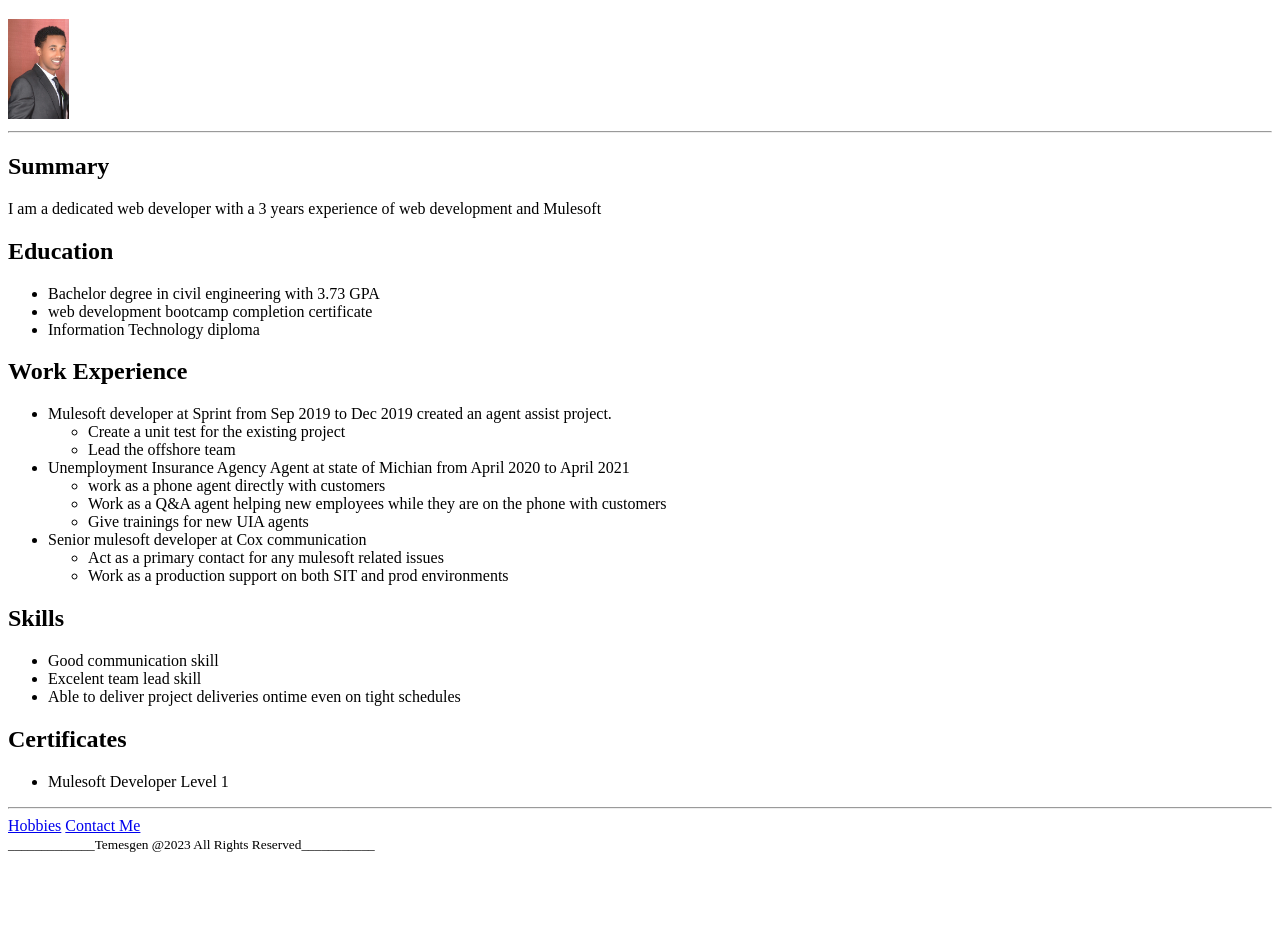
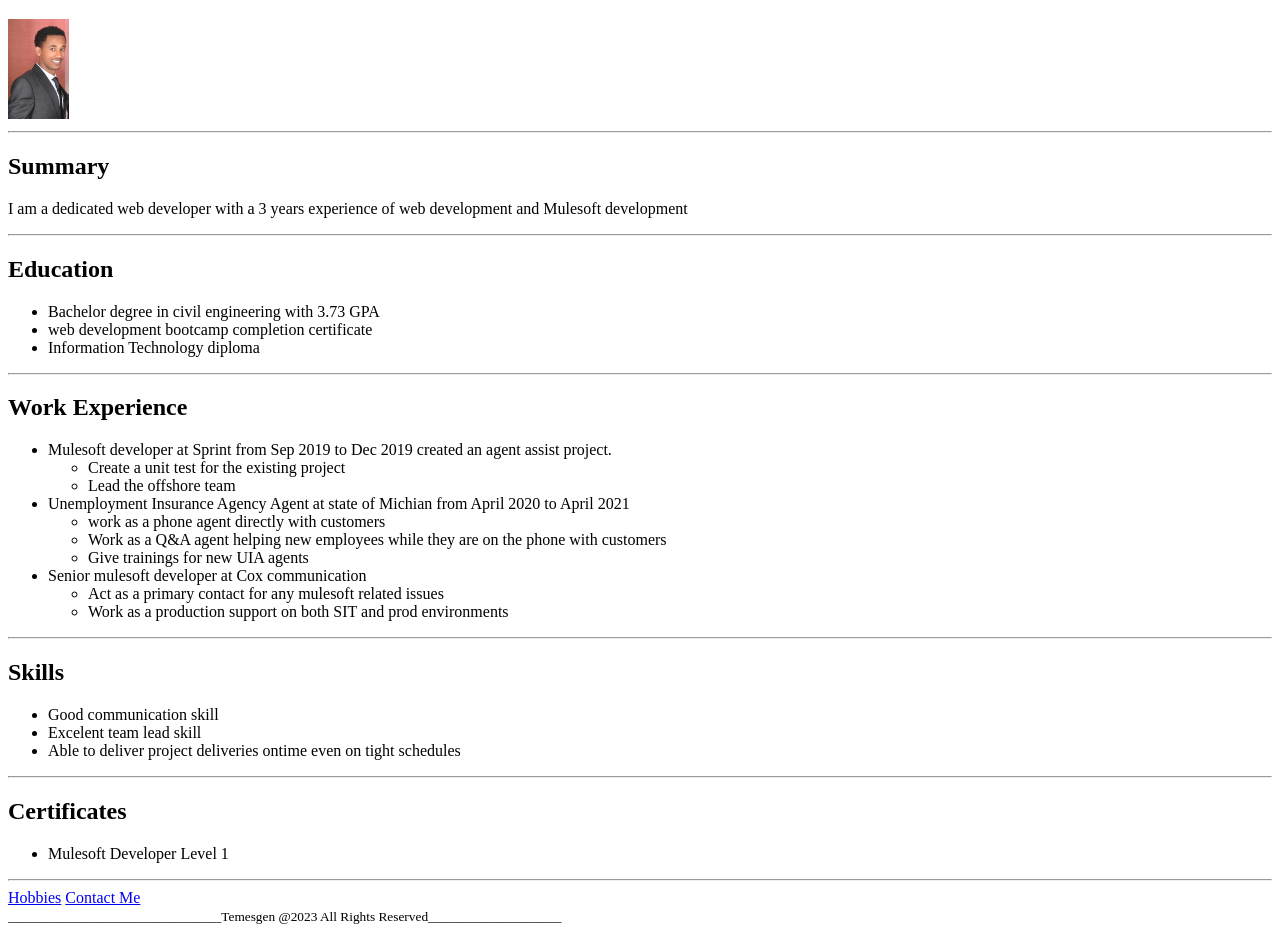
Before and after one commit to talemie/capstone-project1, a plain HTML site: page index.html in a window 1280 px wide. Shown: the part 61-994 px from the top of the page. Before the commit the page ends 922 px from the top, so only its background shows below. Drawn offline with Linux system fonts and the light colour scheme.

Commit message:
Update index.html by adding <hr /> tag

```diff
--- a/index.html
+++ b/index.html
@@ -9,13 +9,15 @@
         <img src="./assests/images/DDC_9414 copy-1-1.jpg" height="100" />
         <hr/>
         <h2>Summary</h2>
-        <p>I am a dedicated web developer with  a 3 years experience of web development and Mulesoft</p>
+        <p>I am a dedicated web developer with  a 3 years experience of web development and Mulesoft development</p>
+        <hr />
         <h2>Education</h2>
         <ul>
             <li>Bachelor degree in civil engineering with 3.73 GPA</li>
             <li>web development bootcamp completion certificate</li>
             <li>Information Technology diploma</li>
         </ul>
+        <hr />
         <h2>Work Experience</h2>
         <ul>
             <li>Mulesoft developer at Sprint from Sep 2019 to Dec 2019 created an agent assist project.
@@ -38,12 +40,14 @@
                 </ul>
             </li>
         </ul>
+        <hr />
         <h2>Skills</h2>
         <ul>
             <li>Good communication skill</li>
             <li>Excelent team lead skill</li>
             <li>Able to deliver project deliveries ontime even on tight schedules</li>
         </ul>
+        <hr />
         <h2>Certificates</h2>
         <ul>
             <li>Mulesoft Developer Level 1</li>
@@ -51,7 +55,7 @@
         <hr/>
         <a href="./public/hobbies.html">Hobbies</a>
         <a href="./public/contact.html">Contact Me</a>
-        <footer><small>_____________Temesgen @2023 All Rights Reserved___________</small> </footer>
+        <footer><small>________________________________Temesgen @2023 All Rights Reserved____________________</small> </footer>
 
     </body>
 </html>
```
